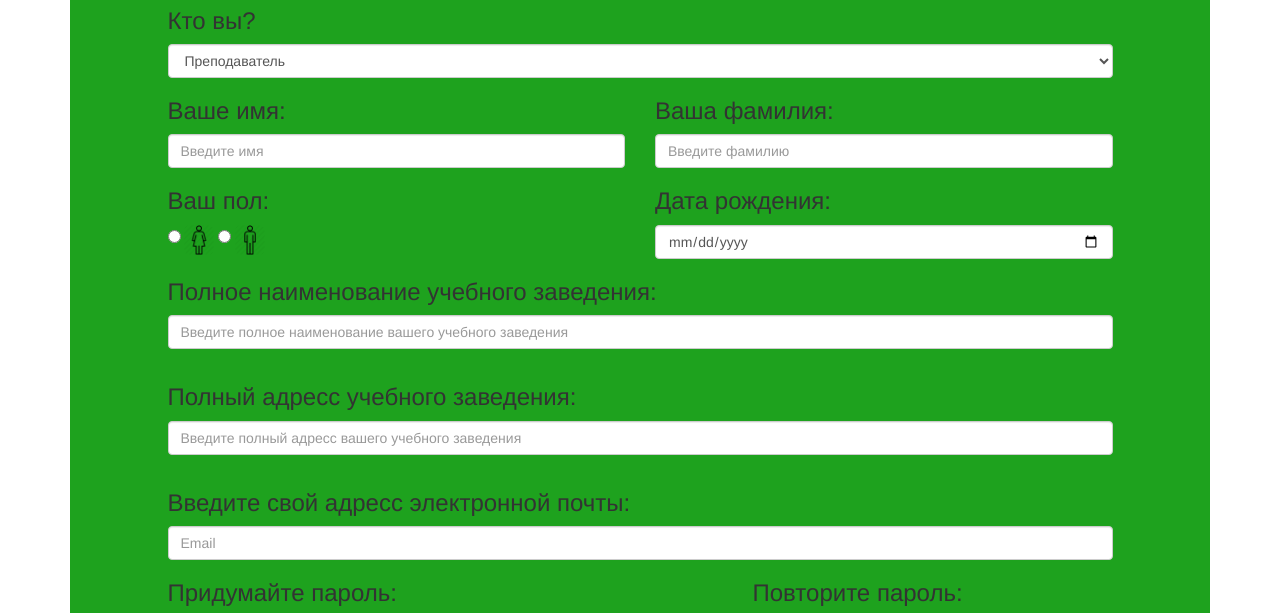
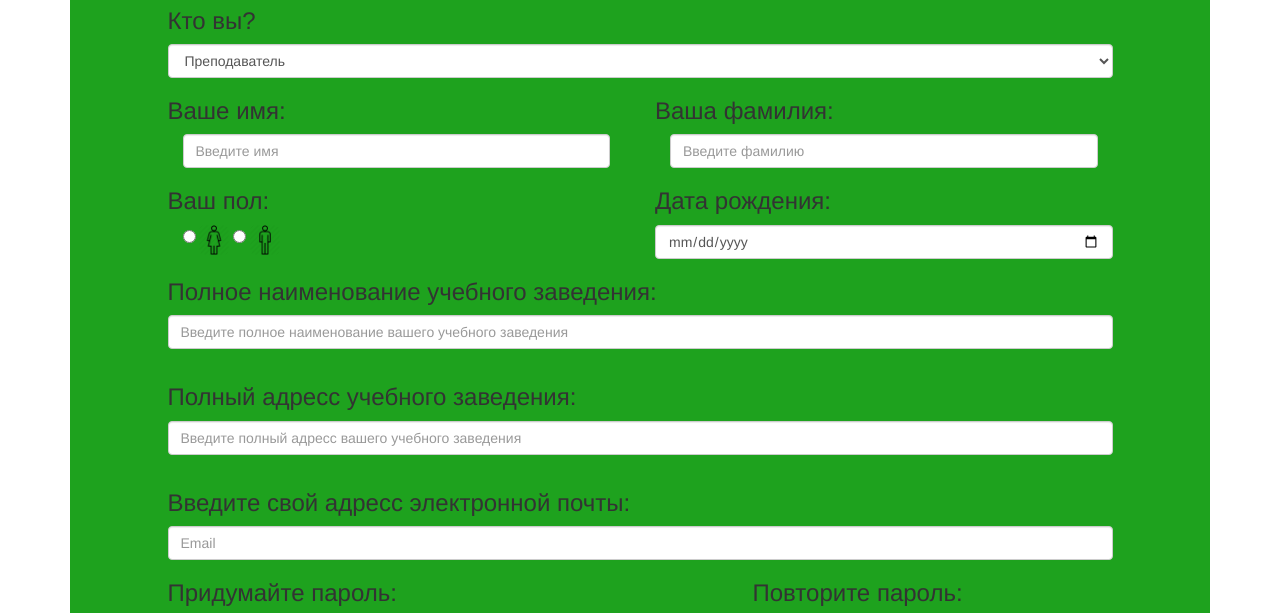
Before and after one commit to web-tosters-test/web-tosters-test.github.io, a plain HTML site: page registr.html in a window 1280 px wide. Shown: the part 182-795 px from the top of the page. Drawn offline with Linux system fonts and the light colour scheme.

Commit message:
Add files via upload

```diff
--- a/registr.html
+++ b/registr.html
@@ -66,19 +66,23 @@
 				    	<h3>
 				    		Ваше имя:
 				    	</h3>
+				    <div class="col-lg-12 ">
+				    	<input type="text" class="form-control nf" placeholder="Введите имя">
+				    </div>
+
 				    </div>
 				    <div class="col-lg-5">
 				    	<h3>
 				    		Ваша фамилия:
 				    	</h3>
+
+				    <div class="col-lg-12">
+				    	<input type="text" class="form-control " placeholder="Введите фамилию">
 				    </div>
-				    <div class="col-lg-5 col-lg-offset-1">
-				    	<input type="text" class="form-control" placeholder="Введите имя">
 				    </div>
 
-				    <div class="col-lg-5">
-				    	<input type="text" class="form-control" placeholder="Введите фамилию">
-				    </div>
+
+
 
 
 
@@ -86,13 +90,7 @@
 				    	<h3>
 				    		Ваш пол:
 				    	</h3>
-				    </div>
-				    <div class="col-lg-5">
-				    	<h3>
-				    		Дата рождения:
-				    	</h3>
-				    </div>
-				    <div class="col-lg-5 col-lg-offset-1">
+				    <div class="col-lg-5 ">
 				    	<label>
     						<input type="radio" name="blankRadio" id="blankRadio1" value="option1" aria-label="...">
   						</label>
@@ -102,6 +100,13 @@
   						</label>
   							<img src="img/man.png" alt="man" class="img-rounded">
 				    </div>
+				    </div>
+				    <div class="col-lg-5">
+				    	<h3>
+				    		Дата рождения:
+				    	</h3>
+				    </div>
+
 
 				    <div class="col-lg-5">
 				    <input type="date" class="form-control">
@@ -149,21 +154,16 @@
 				      	<h3>
 				      		Придумайте пароль:
 				      	</h3>
+				      	<div>
+				      		<input type="password" class="form-control" id="inputPassword3" placeholder="Введите придуманный пароль">
+
+				      	</div>
 				      </div>
 
 				      <div class="col-lg-4 col-lg-offset-2">
 				      	<h3>
 				      		Повторите пароль:
 				      	</h3>
-				      </div>
-				      <div class="col-lg-4 col-lg-offset-1">
-				      	<div>
-				      		<input type="password" class="form-control" id="inputPassword3" placeholder="Введите придуманный пароль">
-
-				      	</div>
-
-				      </div>
-				      <div class="col-lg-4 col-lg-offset-2">
 				      	<div>
 				      		<input type="password" class="form-control" id="inputPassword3" placeholder="Повторите придуманный пароль">
 
```
Also changed, not shown: less/registration_style.less (line endings or trailing spaces).
